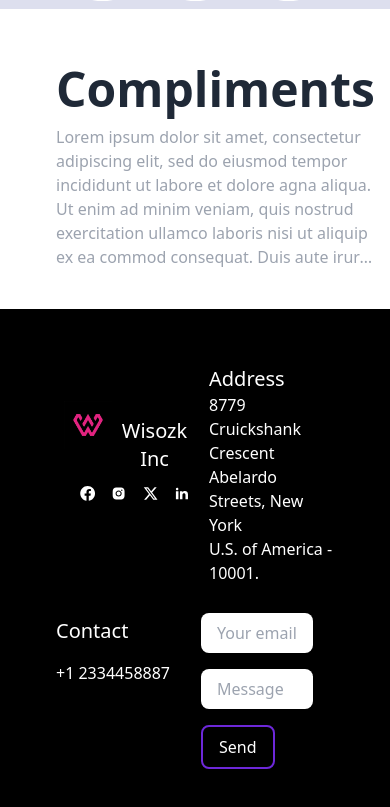
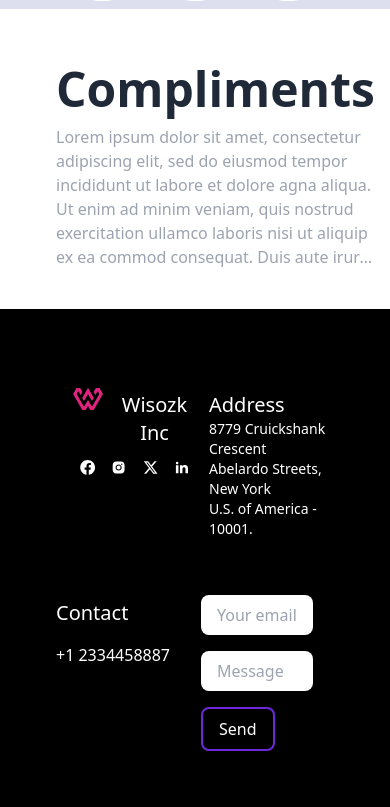
Before and after one commit to JITHIN32111/Wisozk_Inc_design, a React (Vite) app: page / in a window 390 px wide. Shown: the part 2373-3180 px from the top of the page. Built offline with nearby package versions, Linux system fonts and the light colour scheme.

Commit message:
alignment made in footer

```diff
--- a/src/components/Footer.jsx
+++ b/src/components/Footer.jsx
@@ -18,7 +18,7 @@ function Footer() {
       <div className="absolute inset-14 flex flex-wrap text-center text-gray-800 ">
         <div className=" h-full  grid grid-cols-2  md:grid-cols-4   items-center mx-auto gap-x-3 text-white">
           {/* social media */}
-          <div className="flex flex-col mb-20 gap-y-2 ">
+          <div className="flex flex-col mb-28 sm:mb-20 gap-y-2 ">
             <span className="flex flex-row">
               <img src={icon} className="sm:w-20 sm:h-20 w-16 h-16 p-2" />
               <span className="text-white mt-6 font-medium text-xl sm:text-2xl">
@@ -34,11 +34,11 @@ function Footer() {
           </div>
           {/* social media */}
           {/* Address */}
-          <div className="flex flex-col mb-7 lg:mb-0  ml-2 items-start gap-y-0 lg:gap-y-4">
+          <div className="flex flex-col mb-7  ml-2 items-start gap-y-0 lg:gap-y-4">
             <span className="text-xl  sm:text-xl">Address</span>
-            <p className="text-start">8779 Cruickshank Crescent</p>
-            <p className="text-start">Abelardo Streets, New York </p>
-            <p className="text-start">U.S. of America - 10001.</p>
+            <p className="text-start text-sm md:text-base">8779 Cruickshank Crescent</p>
+            <p className="text-start text-sm md:text-base">Abelardo Streets, New York </p>
+            <p className="text-start text-sm md:text-base">U.S. of America - 10001.</p>
           </div>
           {/* Address*/}
           {/* contact */}
--- a/src/components/Section3.jsx
+++ b/src/components/Section3.jsx
@@ -13,15 +13,15 @@ function Section3() {
         <div className="flex flex-col justify-center mt-10 sm:mt-14 gap-y-3 sm:gap-y-4 md:gap-y-5">
           <h1 className="text-5xl font-bold">Achievements</h1>
           <div className="flex flex-row justify-center items-center gap-x-6 sm:gap-x-8 md:gap-x-14 lg:gap-x-24 mt-8 px-1 font-medium sm:font-semibold ">
-            <span data-aos='fade-up' data-aos-delay='200' className="bg-transparent  border-white rounded-full overflow-hidden border-4 flex flex-col items-center text:md  sm:text-lg md:text-xl lg:text-4xl justify-center  w-32 h-32 sm:w-44 sm:h-44 md:w-48 md:h-48 lg:w-64 lg:h-64 xl:w-72 xl:h-72  ">
+            <span data-aos='fade-up' data-aos-delay='200' className="bg-transparent  border-white rounded-full overflow-hidden border-4 flex flex-col items-center text:md  sm:text-lg md:text-xl lg:text-4xl justify-center  w-28 h-28 sm:w-44 sm:h-44 md:w-48 md:h-48 lg:w-64 lg:h-64 xl:w-72 xl:h-72  ">
               <p>180</p>
               <p>Happy Clients</p>
             </span>
-            <span data-aos='fade-down' data-aos-delay='200'  className="bg-transparent  border-white rounded-full overflow-hidden border-4 flex flex-col items-center text:md  sm:text-lg md:text-xl lg:text-4xl justify-center  w-32 h-32 sm:w-44 sm:h-44 md:w-48 md:h-48 lg:w-64 lg:h-64 xl:w-72 xl:h-72  ">
+            <span data-aos='fade-down' data-aos-delay='200'  className="bg-transparent  border-white rounded-full overflow-hidden border-4 flex flex-col items-center text:md  sm:text-lg md:text-xl lg:text-4xl justify-center  w-28 h-28 sm:w-44 sm:h-44 md:w-48 md:h-48 lg:w-64 lg:h-64 xl:w-72 xl:h-72  ">
               <p>17</p>
               <p>Awards Won</p>
             </span>
-                <span data-aos='fade-up' data-aos-delay='200'  className="bg-transparent  border-white rounded-full overflow-hidden border-4 flex flex-col items-center text:md  sm:text-lg md:text-xl lg:text-4xl justify-center  w-32 h-32 sm:w-44 sm:h-44 md:w-48 md:h-48 lg:w-64 lg:h-64      xl:w-72 xl:h-72  ">
+                <span data-aos='fade-up' data-aos-delay='200'  className="bg-transparent  border-white rounded-full overflow-hidden border-4 flex flex-col items-center text:md  sm:text-lg md:text-xl lg:text-4xl justify-center  w-28 h-28 sm:w-44 sm:h-44 md:w-48 md:h-48 lg:w-64 lg:h-64      xl:w-72 xl:h-72  ">
               <p>98</p>
               <p>Projects</p>
             </span>
```
